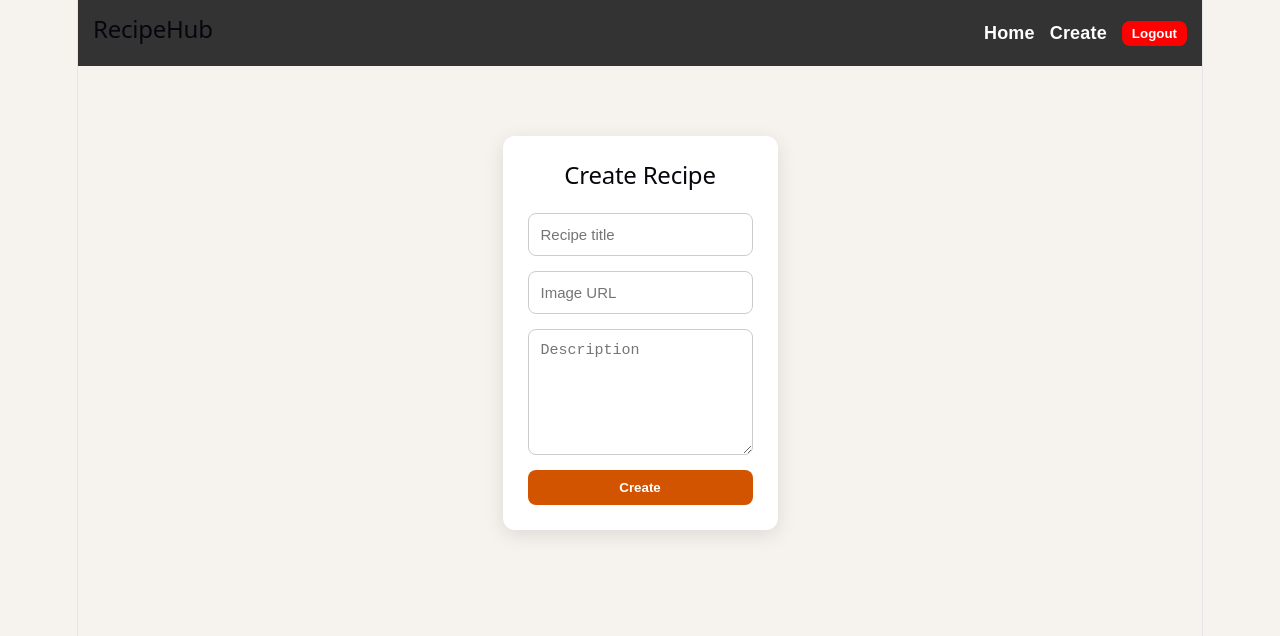
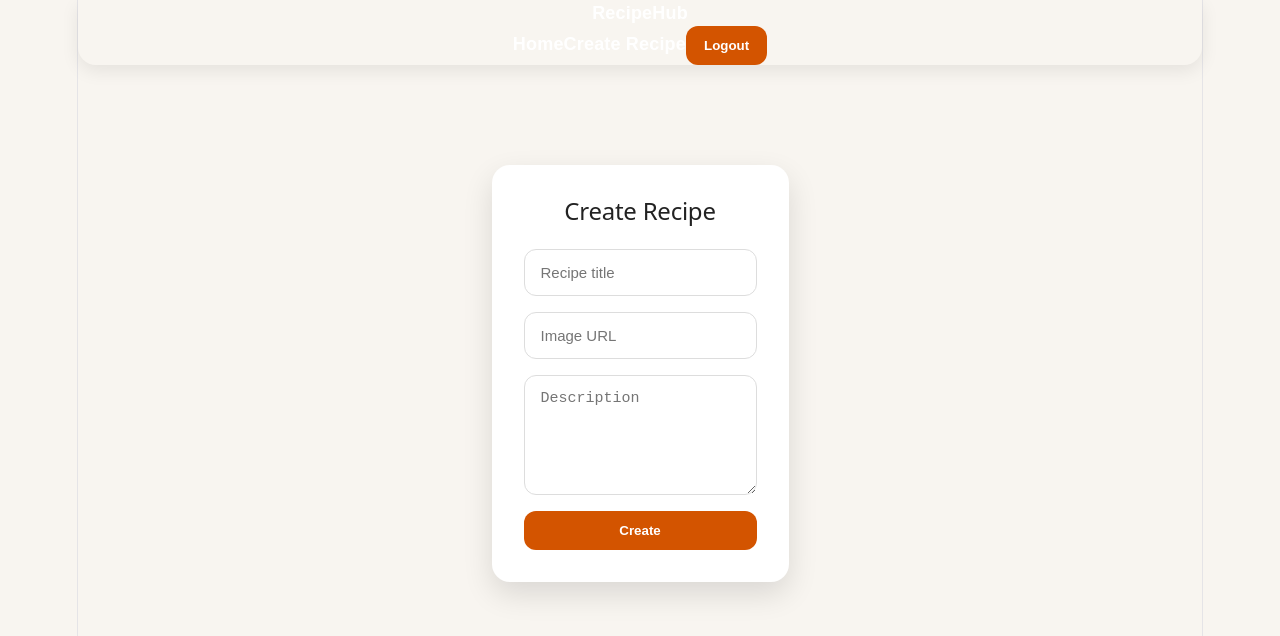
Before and after one commit to Extraterrestri0/recipehub, a React (Vite) app: page /create in a window 1280 px wide. Shown: the top 636 px of the page. Built offline with nearby package versions, Linux system fonts and the light colour scheme; sample sign-in values are in the browser's storage.

Commit message:
Improve home page with hero section and better layout

```diff
--- a/db.json
+++ b/db.json
@@ -4,6 +4,11 @@
       "email": "test@gmail.com",
       "password": "123456",
       "id": "SRPuS9zcLF8"
+    },
+    {
+      "email": "test@yahoo.com",
+      "password": "123456",
+      "id": "K1nGQil2kpg"
     }
   ],
   "recipes": [
@@ -19,6 +24,13 @@
       "description": "Good Pizza",
       "author": "test@gmail.com",
       "id": "HupfBj2kwhY"
+    },
+    {
+      "title": "Cake",
+      "imageUrl": "https://images.unsplash.com/photo-1606313564200-e75d5e30476c",
+      "description": "Basic",
+      "author": "test@yahoo.com",
+      "id": "uruqaiE-rfg"
     }
   ],
   "$schema": "./node_modules/json-server/schema.json"
--- a/src/App.css
+++ b/src/App.css
@@ -1,117 +1,150 @@
+* {
+  box-sizing: border-box;
+}
+
 body {
   margin: 0;
   font-family: Arial, sans-serif;
-  background: #f6f3ef;
-  color: #333;
+  background: #f8f5f0;
+  color: #2c2c2c;
 }
 
 a {
-  color: white;
   text-decoration: none;
-  font-weight: bold;
-}
-
-a:hover {
-  text-decoration: underline;
+  font-weight: 600;
 }
 
 .main-content {
-  max-width: 1000px;
-  margin: 30px auto;
-  padding: 0 20px;
+  max-width: 1200px;
+  margin: 40px auto;
+  padding: 0 24px;
+}
+
+.page-title {
+  text-align: center;
+  font-size: 42px;
+  margin-bottom: 35px;
+  color: #2b2b2b;
+}
+
+.recipe-grid {
+  display: grid;
+  grid-template-columns: repeat(auto-fill, minmax(280px, 1fr));
+  gap: 28px;
+}
+
+.recipe-card {
+  background: #ffffff;
+  border-radius: 18px;
+  overflow: hidden;
+  box-shadow: 0 12px 30px rgba(0, 0, 0, 0.10);
+  transition: 0.25s ease;
+}
+
+.recipe-card:hover {
+  transform: translateY(-6px);
+}
+
+.recipe-card img {
+  width: 100%;
+  height: 210px;
+  object-fit: cover;
+}
+
+.recipe-content {
+  padding: 22px;
+}
+
+.recipe-content h2 {
+  margin: 0 0 12px;
+  font-size: 22px;
+  color: #222;
+}
+
+.recipe-content p {
+  line-height: 1.5;
+  color: #555;
+}
+
+.author {
+  font-size: 14px;
+  color: #888;
+}
+
+.actions {
+  display: flex;
+  justify-content: space-between;
+  align-items: center;
+  margin-top: 16px;
+}
+
+.edit-link {
+  color: #d35400;
+  font-weight: 700;
 }
 
 form {
-  max-width: 420px;
-  margin: 40px auto;
-  padding: 25px;
-  background: white;
-  border-radius: 12px;
-  box-shadow: 0 5px 20px rgba(0, 0, 0, 0.1);
+  max-width: 480px;
+  margin: 60px auto;
+  padding: 32px;
+  background: #ffffff;
+  border-radius: 18px;
+  box-shadow: 0 12px 30px rgba(0, 0, 0, 0.12);
   display: flex;
   flex-direction: column;
-  gap: 15px;
+  gap: 16px;
+}
+
+form h2 {
+  text-align: center;
+  margin-top: 0;
+  color: #222;
 }
 
 input,
 textarea {
-  padding: 12px;
-  border: 1px solid #ccc;
-  border-radius: 8px;
+  width: 100%;
+  padding: 14px 16px;
+  border: 1px solid #ddd;
+  border-radius: 12px;
   font-size: 15px;
+  outline: none;
+}
+
+input:focus,
+textarea:focus {
+  border-color: #d35400;
 }
 
 textarea {
-  min-height: 100px;
+  min-height: 120px;
+  resize: vertical;
 }
 
 button {
-  padding: 10px 16px;
+  padding: 12px 18px;
   border: none;
-  border-radius: 8px;
+  border-radius: 12px;
   background: #d35400;
   color: white;
-  font-weight: bold;
+  font-weight: 700;
   cursor: pointer;
+  transition: 0.2s ease;
 }
 
 button:hover {
   background: #a04000;
 }
 
-img {
-  max-width: 100%;
-  border-radius: 10px;
+nav {
+  border-radius: 0 0 18px 18px;
+  box-shadow: 0 6px 18px rgba(0, 0, 0, 0.08);
 }
 
-.page-title {
-  text-align: center;
-  margin-bottom: 30px;
+nav a {
+  color: white;
 }
 
-.recipe-grid {
-  display: grid;
-  grid-template-columns: repeat(auto-fill, minmax(250px, 1fr));
-  gap: 20px;
+nav h2 {
+  margin: 0;
 }
-
-.recipe-card {
-  background: white;
-  border-radius: 12px;
-  overflow: hidden;
-  box-shadow: 0 5px 15px rgba(0,0,0,0.1);
-  transition: transform 0.2s;
-}
-
-.recipe-card:hover {
-  transform: scale(1.03);
-}
-
-.recipe-card img {
-  width: 100%;
-  height: 180px;
-  object-fit: cover;
-}
-
-.recipe-content {
-  padding: 15px;
-}
-
-.recipe-content h2 {
-  margin: 0 0 10px;
-}
-
-.author {
-  font-size: 14px;
-  color: gray;
-}
-
-.actions {
-  display: flex;
-  justify-content: space-between;
-  margin-top: 10px;
-}
-
-.edit-link {
-  color: #d35400;
-}
--- a/src/components/Navbar.jsx
+++ b/src/components/Navbar.jsx
@@ -5,48 +5,32 @@ export default function Navbar() {
   const { user, logout } = useAuth();
 
   return (
-    <nav style={styles.nav}>
-      <h2>RecipeHub</h2>
+    <nav className="navbar">
+      <Link to="/" className="logo">
+        RecipeHub
+      </Link>
 
-      <div style={styles.links}>
+      <div className="nav-links">
         <Link to="/">Home</Link>
 
         {user ? (
           <>
-            <Link to="/create">Create</Link>
-            <button onClick={logout} style={styles.button}>
+            <Link to="/create" className="create-link">
+              Create Recipe
+            </Link>
+            <button onClick={logout} className="logout-btn">
               Logout
             </button>
           </>
         ) : (
           <>
             <Link to="/login">Login</Link>
-            <Link to="/register">Register</Link>
+            <Link to="/register" className="register-link">
+              Register
+            </Link>
           </>
         )}
       </div>
     </nav>
   );
 }
-
-const styles = {
-  nav: {
-    display: "flex",
-    justifyContent: "space-between",
-    padding: "15px",
-    background: "#333",
-    color: "#fff"
-  },
-  links: {
-    display: "flex",
-    gap: "15px",
-    alignItems: "center"
-  },
-  button: {
-    background: "red",
-    color: "#fff",
-    border: "none",
-    padding: "5px 10px",
-    cursor: "pointer"
-  }
-};
--- a/src/pages/Home.jsx
+++ b/src/pages/Home.jsx
@@ -30,20 +30,44 @@ export default function Home() {
 
   return (
     <div>
-      <h1 className="page-title">All Recipes</h1>
+      <section className="hero">
+        <div>
+          <span className="hero-badge">Fresh recipes every day</span>
+          <h1>Discover, create and manage your favorite recipes.</h1>
+          <p>
+            RecipeHub helps you store your recipes, share ideas and manage your
+            personal food collection in one simple React application.
+          </p>
+
+          {user ? (
+            <Link to="/create" className="hero-button">
+              Create your recipe
+            </Link>
+          ) : (
+            <Link to="/register" className="hero-button">
+              Get started
+            </Link>
+          )}
+        </div>
+      </section>
+
+      <div className="section-heading">
+        <h2>Latest Recipes</h2>
+        <p>Browse all recipes added to the platform.</p>
+      </div>
 
       <div className="recipe-grid">
         {recipes.length === 0 ? (
-          <p>No recipes yet...</p>
+          <p className="empty-message">No recipes yet...</p>
         ) : (
           recipes.map((recipe) => (
             <div key={recipe.id} className="recipe-card">
               <img src={recipe.imageUrl} alt={recipe.title} />
 
               <div className="recipe-content">
-                <h2>{recipe.title}</h2>
+                <h3>{recipe.title}</h3>
                 <p>{recipe.description}</p>
-                <p className="author">Author: {recipe.author}</p>
+                <p className="author">Created by {recipe.author}</p>
 
                 {user && user.email === recipe.author && (
                   <div className="actions">
```
